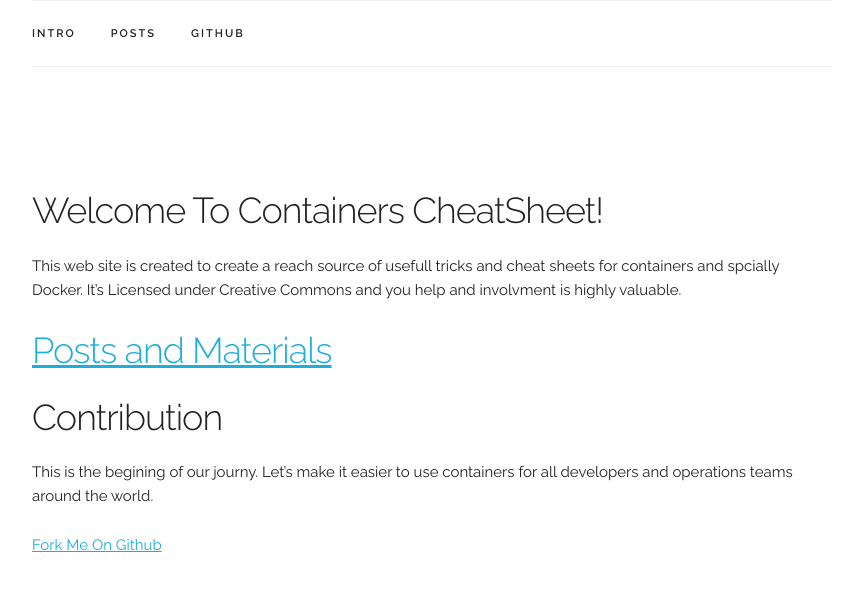
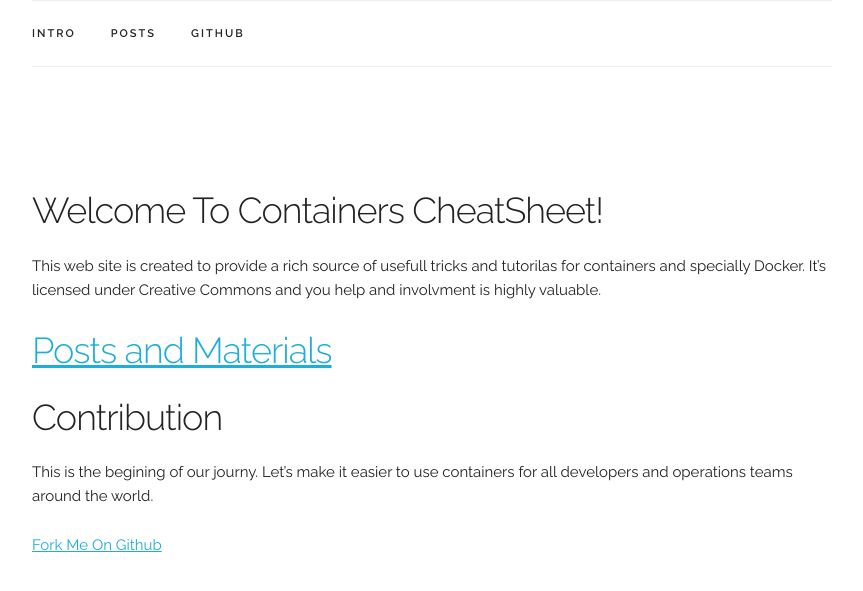
Before and after one commit to boynux/containers-cheatsheet, a Jekyll site: the page built from docs/index.md, in a window 1280 px wide. Shown: the top 591 px of the page, without its empty margins (208-1071 px from the left). Built offline with Jekyll 4.4.1, drawn with Linux system fonts in a browser that asks for light colours; a style sheet for code colours, icons or effects is not loaded.

Commit message:
Update index.md
Fix typos

```diff
--- a/docs/index.md
+++ b/docs/index.md
@@ -4,7 +4,7 @@
 
 ### Welcome To Containers CheatSheet!
 
-This web site is created to create a reach source of usefull tricks and cheat sheets for containers and spcially Docker. It's Licensed under Creative Commons and you help and involvment is highly valuable.
+This web site is created to provide a rich source of usefull tricks and tutorilas for containers and specially Docker. It's licensed under Creative Commons and you help and involvment is highly valuable.
 
 <h3><a class="post-link" href="{{ 'posts.html' | prepend: site.baseurl }}">Posts and Materials</a></h3>
 
```
